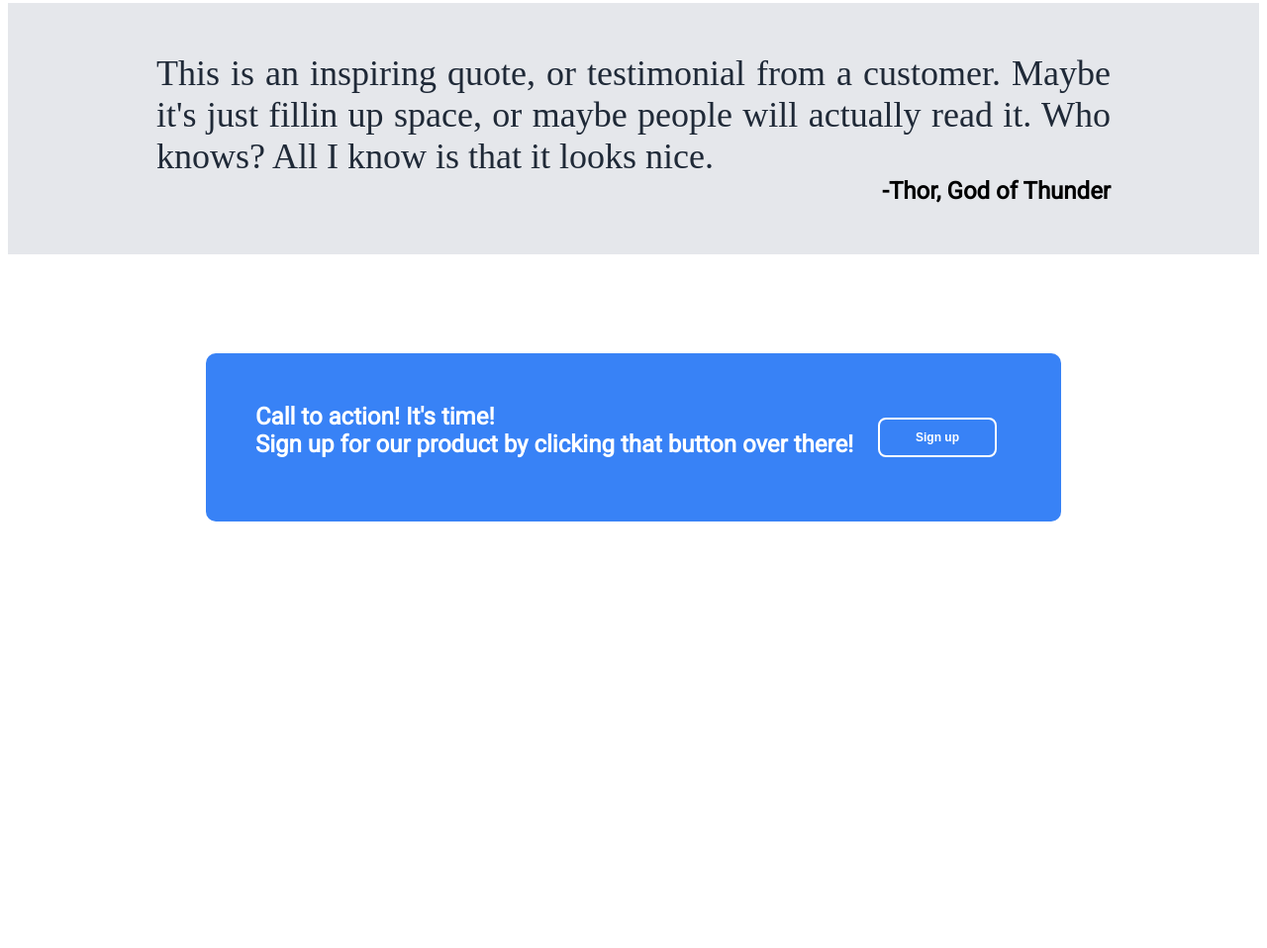
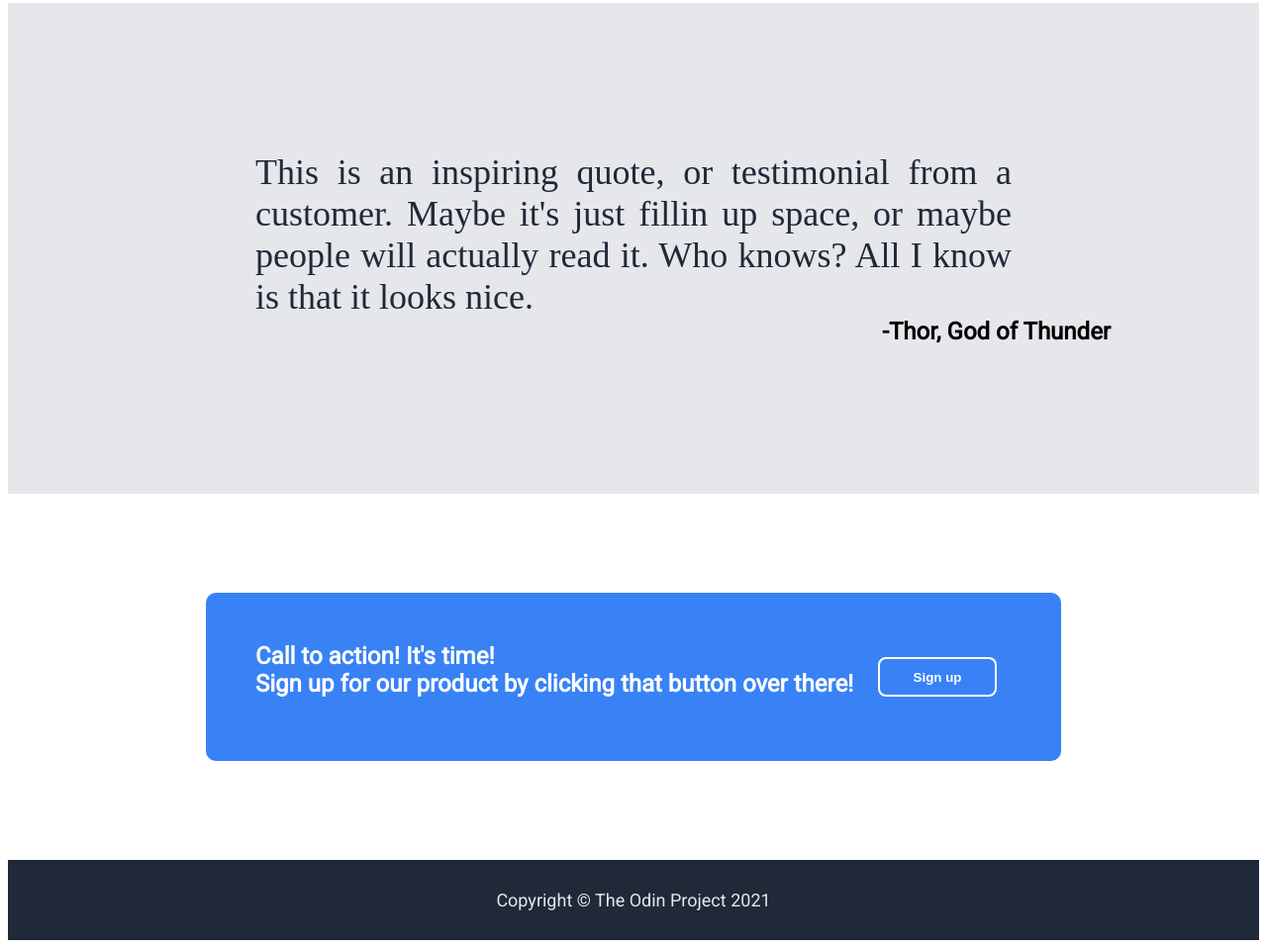
Before and after one commit to nfrank5/top-landing-project, a plain HTML site: page index.html in a window 1280 px wide. Shown: the part 1027-1985 px from the top of the page at 99% size. Before the commit the page ends 1654 px from the top, so only its background shows below. Drawn offline with Linux system fonts and the light colour scheme.

Commit message:
Add HTML and CSS footer

```diff
--- a/index.html
+++ b/index.html
@@ -63,8 +63,9 @@
         </div>
     </div>
 
-
-    <div class="footer"></div>
+    <div class="footer">
+        Copyright © The Odin Project 2021
+    </div>
 
 </body>
 </html>
--- a/style.css
+++ b/style.css
@@ -44,7 +44,7 @@ a {
     font-weight: 900;
 }
 
-.hero-secondary-text {
+.hero-secondary-text, .footer {
     font-size: 18px;
     color: #E5E7EB;
 }
@@ -120,7 +120,7 @@ button {
 
 }
 .quote-text {
-    padding: 50px 150px 0px 150px;
+    padding: 150px 250px 0px 250px;
     text-align: justify;
     text-justify: inter-word;
 }
@@ -130,7 +130,7 @@ button {
     margin-left: auto;
     font-family: 'Roboto', sans-serif;    font-size: 24px;
     justify-content: end;
-    padding: 0px 150px 50px 150px;
+    padding: 0px 150px 150px 150px;
     color: black;
 }
 
@@ -159,11 +159,16 @@ button {
     justify-content: center;
     align-items: center;
     font-weight: 900;
-    font-size: 12px;
 }
 
 .button-section {
     margin-left: auto;
     padding: 15px;
+}
 
+.footer{
+    background-color: #1F2937;
+    padding: 30px;
+    display: flex;
+    justify-content: center;
 }
```
